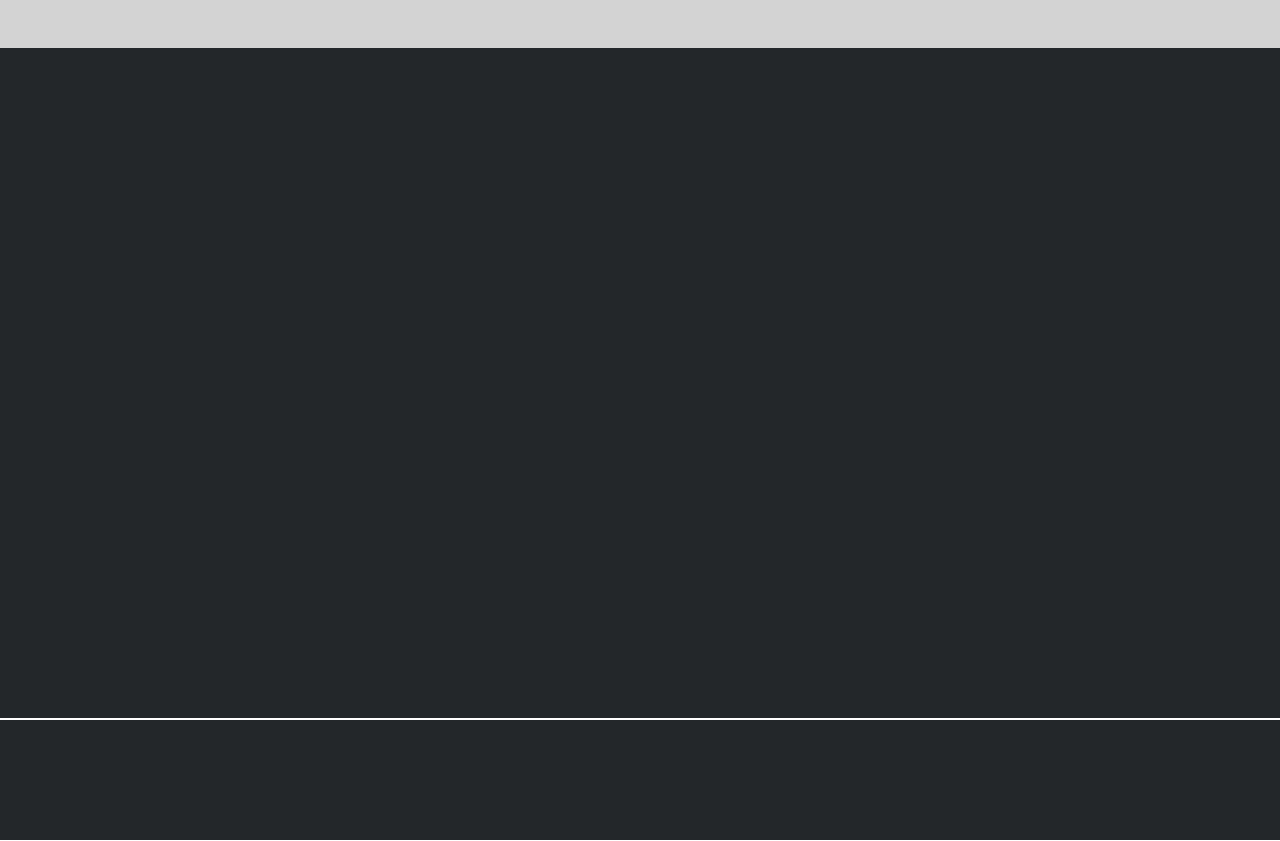
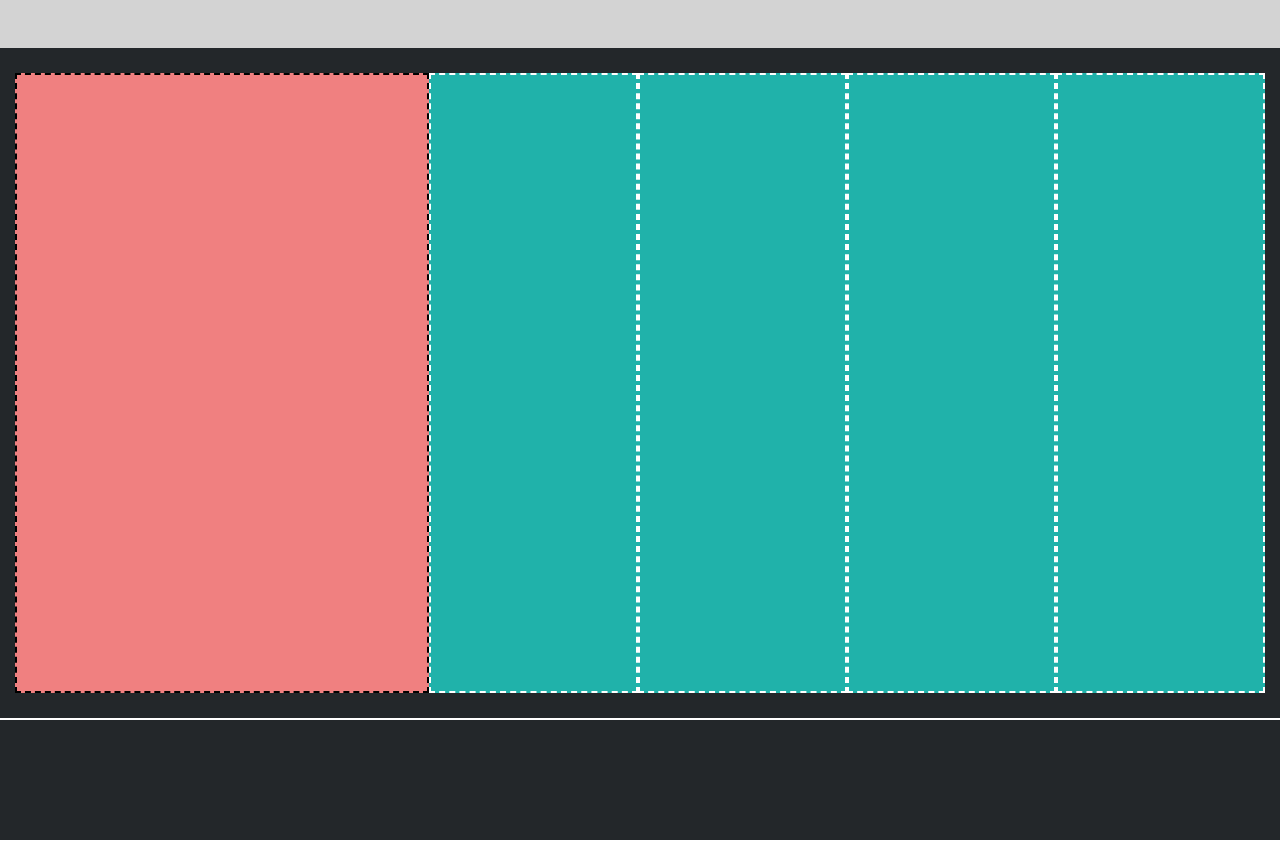
Before and after one commit to rebs-code/htmlcss-struttura-discord, a plain HTML site: page index.html in a window 1280 px wide. Shown: the part 3497-4338 px from the top of the page. Drawn offline with Linux system fonts and the light colour scheme.

Commit message:
feat: top footer card completed

```diff
--- a/css/style.css
+++ b/css/style.css
@@ -89,6 +89,22 @@ footer {
 .bottom-footer {
     height: 120px;
 }
+
+.top-footer-card {
+    height: 620px;
+
+}
+
+.top-footer-card div:first-child {
+    background-color: #f08080;
+    border: black dashed 2px;
+  }
+
+.top-footer-card div:not(:first-child) {
+    background-color: #20b2aa;
+    border: white dashed 2px;
+  }
+
 
 
 
@@ -191,8 +207,6 @@ SECTION
 }
 
 .column {
-    background-color:#ffc0cb;
-    border: black dashed 2px;
     min-width: 500px;
     flex-shrink: 0;
 }
@@ -224,9 +238,41 @@ FOOTER
 *****
 */
 
+/*
+*****
+TOP FOOTER
+*****
+*/
+
 .top-footer {
     display: flex;
+    justify-content: center;
+    align-items: center;
 }
+
+.top-footer-card {
+    width: 1250px;
+    display: flex;
+}
+
+.top-footer-card div:first-child {
+    background-color: #f08080; /* Example background color */
+  }
+
+  .top-footer-card div:first-child {
+    flex: 2;
+  }
+
+.top-footer-card div:not(:first-child) {
+    flex: 1;
+  }
+
+
+/*
+*****
+BOTTOM FOOTER
+*****
+*/
 
 .bottom-footer {
     display: flex;
--- a/index.html
+++ b/index.html
@@ -69,11 +69,29 @@
 
    <footer>
 
-    <div class="top-footer"></div>
-    <div class="bottom-footer"></div>
+
+    <!--TOP FOOTER-->
+    <div class="top-footer">
+        <section class="top-footer-card">
+            <div></div>
+            <div></div>
+            <div></div>
+            <div></div>
+            <div></div>
+        </section>
+    </div>
+    <!--/ TOP FOOTER  -->
 
 
 
+    <!--BOTTOM FOOTER-->
+    <div class="bottom-footer">
+        <section class="bottom-footer-card">
+            <div></div>
+            <div></div>
+        </section>
+    </div>
+    <!--/ BOTTOM FOOTER  -->
    </footer>
 
    <!--/ FOOTER-->
```
